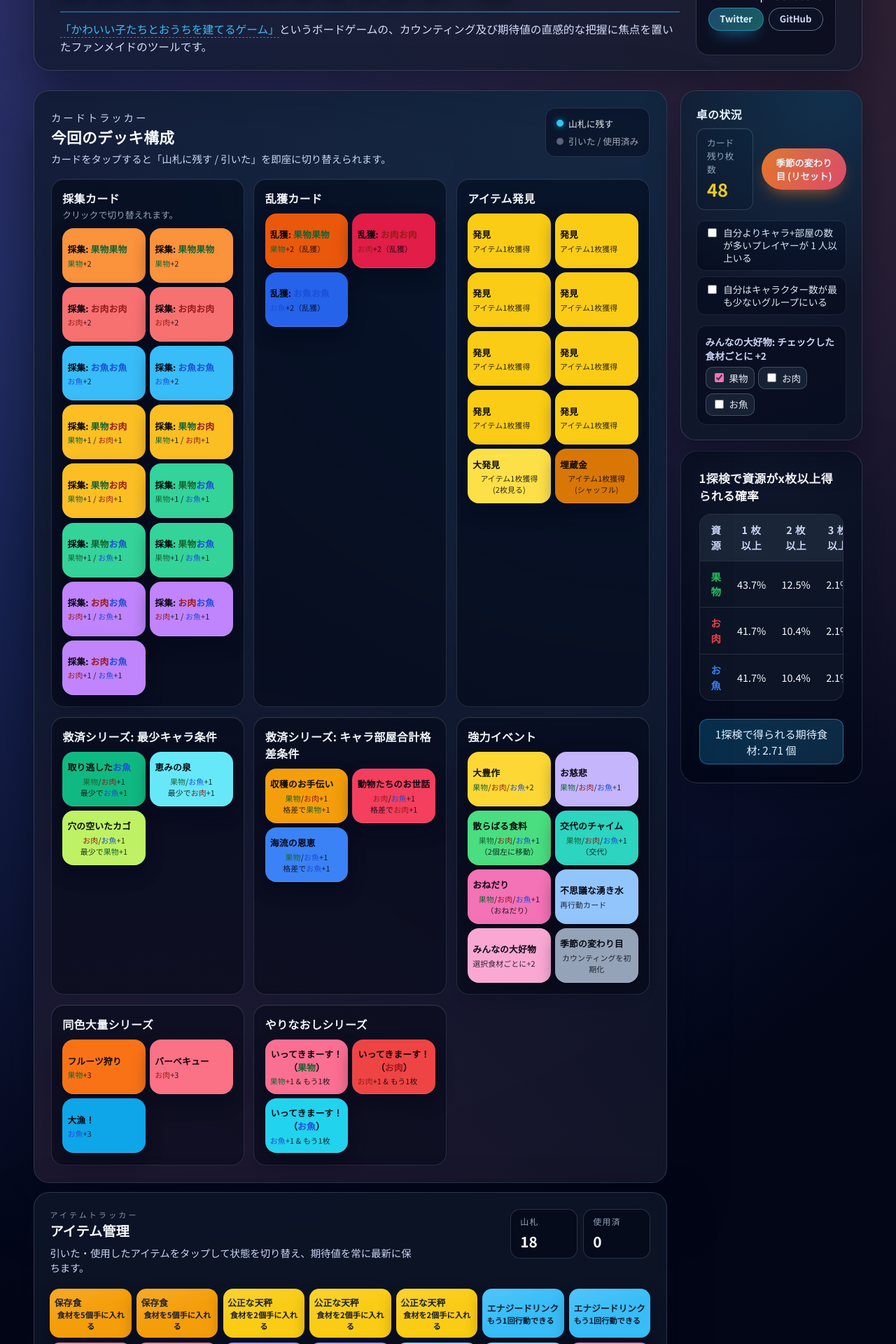
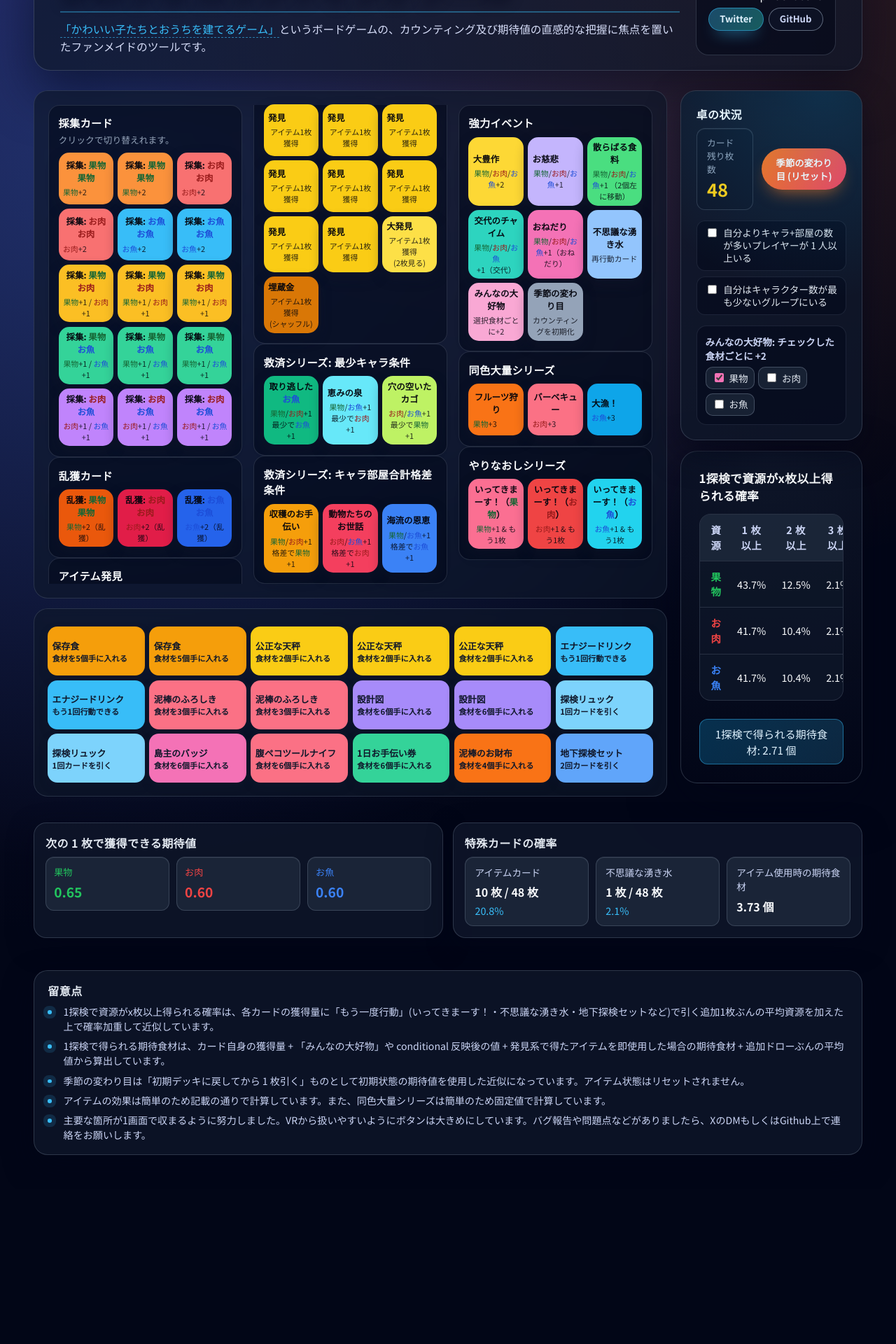
Before and after one commit to pikachu0310/kawauchi-counting-tool, a React (Vite) app: page / in a window 1280 px wide. Shown: the part 120-2040 px from the top of the page at 70% size. After the commit the page ends 1818 px from the top, so only its background shows below. Built offline with nearby package versions, Linux system fonts and the light colour scheme.

Commit message:
色々調整した

```diff
--- a/src/components/CardGrid.module.css
+++ b/src/components/CardGrid.module.css
@@ -1,155 +1,74 @@
 .section {
-  position: relative;
-  background: rgba(15, 23, 42, 0.8);
-  border: 1px solid rgba(148, 163, 184, 0.25);
-  border-radius: 22px;
-  padding: 1.5rem;
-  backdrop-filter: blur(10px);
-  box-shadow: 0 30px 80px rgba(2, 6, 23, 0.65);
-  overflow: hidden;
-}
-
-.section::before,
-.section::after {
-  content: "";
-  position: absolute;
-  inset: 0;
-  pointer-events: none;
-  opacity: 0.5;
-}
-
-.section::before {
-  background: radial-gradient(circle at top right, rgba(2, 132, 199, 0.25), transparent 60%);
-}
-
-.section::after {
-  background: radial-gradient(circle at 20% 120%, rgba(236, 72, 153, 0.2), transparent 55%);
+  background: rgba(15, 23, 42, 0.65);
+  border: 1px solid rgba(148, 163, 184, 0.2);
+  border-radius: 20px;
+  padding: 1.25rem;
+  backdrop-filter: blur(6px);
 }
 
 .sectionHeader {
-  position: relative;
-  z-index: 1;
-  display: flex;
-  justify-content: space-between;
-  align-items: flex-start;
-  gap: 1.25rem;
-  margin-bottom: 1.1rem;
+  margin-bottom: 1rem;
 }
 
 .sectionHeader h2 {
-  margin: 0.1rem 0;
-  font-size: 1.35rem;
-  color: #f8fafc;
-  letter-spacing: 0.02em;
+  margin: 0;
+  font-size: 1.2rem;
 }
 
 .sectionHeader p {
-  margin: 0.2rem 0 0;
-  color: #cbd5f5;
+  margin: 0.25rem 0 0;
+  color: #94a3b8;
   font-size: 0.9rem;
-  line-height: 1.5;
-}
-
-.sectionEyebrow {
-  margin: 0;
-  text-transform: uppercase;
-  letter-spacing: 0.2em;
-  font-size: 0.7rem;
-  color: rgba(148, 163, 184, 0.85);
-}
-
-.legend {
-  display: flex;
-  flex-direction: column;
-  gap: 0.4rem;
-  background: rgba(2, 6, 23, 0.45);
-  border-radius: 14px;
-  padding: 0.75rem 0.9rem;
-  border: 1px solid rgba(148, 163, 184, 0.2);
-}
-
-.legendItem {
-  display: flex;
-  align-items: center;
-  gap: 0.45rem;
-  font-size: 0.8rem;
-  color: #e2e8f0;
-}
-
-.legendItem[data-variant="inactive"] {
-  opacity: 0.7;
-}
-
-.legendDot {
-  width: 0.65rem;
-  height: 0.65rem;
-  border-radius: 50%;
-  background: linear-gradient(120deg, #38bdf8, #22d3ee);
-  box-shadow: 0 0 10px rgba(14, 165, 233, 0.8);
-}
-
-.legendItem[data-variant="inactive"] .legendDot {
-  background: rgba(148, 163, 184, 0.8);
-  box-shadow: none;
 }
 
 .groupStack {
-  position: relative;
-  z-index: 1;
-  display: grid;
-  grid-template-columns: repeat(auto-fit, minmax(240px, 1fr));
-  gap: 0.85rem;
+  column-count: 3;
+  column-gap: 1rem;
 }
 
 .group {
   border: 1px solid rgba(148, 163, 184, 0.2);
-  border-radius: 18px;
-  padding: 0.95rem;
-  background: rgba(2, 6, 23, 0.5);
-  backdrop-filter: blur(4px);
-  box-shadow: inset 0 1px 0 rgba(255, 255, 255, 0.1);
+  border-radius: 16px;
+  padding: 0.85rem;
+  background: rgba(2, 6, 23, 0.45);
 }
 
 .groupHeader {
-  margin-bottom: 0.7rem;
+  margin-bottom: 0.6rem;
 }
 
 .groupHeader h3 {
   margin: 0;
-  font-size: 1rem;
+  font-size: 0.95rem;
   letter-spacing: 0.02em;
-  color: #f1f5f9;
 }
 
 .groupHeader p {
   margin: 0.2rem 0 0;
   color: #94a3b8;
   font-size: 0.8rem;
-  line-height: 1.4;
 }
 
 .instanceGrid {
   display: grid;
-  grid-template-columns: repeat(auto-fill, minmax(95px, 1fr));
+  grid-template-columns: repeat(3, minmax(0, 1fr));
   gap: 0.38rem;
 }
 
 .instanceButton {
   width: 100%;
-  min-height: 78px;
+  min-height: 74px;
   border: none;
-  border-radius: 16px;
+  border-radius: 15px;
   cursor: pointer;
-  transition: transform 0.18s ease, box-shadow 0.18s ease, filter 0.18s ease, opacity 0.18s ease;
+  transition: transform 0.15s ease, box-shadow 0.15s ease, filter 0.15s ease, opacity 0.15s ease;
   color: #0f172a;
   display: flex;
   flex-direction: column;
   justify-content: center;
   text-align: center;
-  padding: 0.4rem 0.45rem;
-  gap: 0.15rem;
-  box-shadow: inset 0 -1px 0 rgba(255, 255, 255, 0.15), 0 12px 25px rgba(2, 6, 23, 0.45);
-  letter-spacing: 0.01em;
+  padding: 0.35rem 0.4rem;
+  gap: 0.2rem;
 }
 
 .instanceButton:focus-visible {
@@ -158,16 +77,17 @@
 }
 
 .instanceActive {
+  box-shadow: 0 8px 18px rgba(15, 23, 42, 0.45);
   transform: translateY(-1px);
 }
 
 .instanceInactive {
-  filter: brightness(0.55) grayscale(0.35);
+  filter: brightness(0.65) grayscale(0.2);
   opacity: 0.5;
 }
 
 .buttonLabel {
-  font-size: 0.8rem;
+  font-size: 0.78rem;
   font-weight: 700;
   color: rgba(3, 4, 12, 0.96);
 }
@@ -178,23 +98,17 @@
   color: rgba(3, 4, 12, 0.82);
 }
 
-@media (max-width: 900px) {
-  .sectionHeader {
-    flex-direction: column;
-  }
-
-  .legend {
-    flex-direction: row;
-    flex-wrap: wrap;
-  }
-}
-
 @media (max-width: 768px) {
   .groupStack {
     grid-template-columns: 1fr;
+    grid-auto-flow: row;
+  }
+
+  .instanceGrid {
+    grid-template-columns: repeat(auto-fill, minmax(90px, 1fr));
   }
 
   .instanceButton {
-    min-height: 70px;
+    min-height: 64px;
   }
 }
--- a/src/components/CardGrid.tsx
+++ b/src/components/CardGrid.tsx
@@ -71,23 +71,6 @@ export const CardGrid = ({ cards, groups, instanceState, onToggle }: CardGridPro
 
   return (
     <section className={styles.section}>
-      <header className={styles.sectionHeader}>
-        <div>
-          <p className={styles.sectionEyebrow}>カードトラッカー</p>
-          <h2>今回のデッキ構成</h2>
-          <p>カードをタップすると「山札に残す / 引いた」を即座に切り替えられます。</p>
-        </div>
-        <div className={styles.legend}>
-          <span className={styles.legendItem}>
-            <span className={styles.legendDot} aria-hidden="true" />
-            山札に残す
-          </span>
-          <span className={styles.legendItem} data-variant="inactive">
-            <span className={styles.legendDot} aria-hidden="true" />
-            引いた / 使用済み
-          </span>
-        </div>
-      </header>
       <div className={styles.groupStack}>
         {groups.map((group) => {
           const groupCards = cardsByGroup[group.id] ?? [];
--- a/src/components/ItemPanel.module.css
+++ b/src/components/ItemPanel.module.css
@@ -1,83 +1,33 @@
 .panel {
-  background: rgba(15, 23, 42, 0.8);
-  border: 1px solid rgba(148, 163, 184, 0.25);
-  border-radius: 22px;
-  padding: 1.4rem;
+  background: rgba(15, 23, 42, 0.65);
+  border: 1px solid rgba(148, 163, 184, 0.2);
+  border-radius: 20px;
+  padding: 1.2rem;
   display: flex;
   flex-direction: column;
-  gap: 1rem;
-  backdrop-filter: blur(10px);
-  box-shadow: 0 20px 60px rgba(2, 6, 23, 0.55);
+  gap: 0.6rem;
+  backdrop-filter: blur(6px);
 }
 
-.panelHeader {
-  display: flex;
-  justify-content: space-between;
-  align-items: flex-start;
-  gap: 1rem;
-  flex-wrap: wrap;
+.panel h2 {
+  margin: 0;
+  font-size: 1.1rem;
 }
 
-.panelHeader h2 {
-  margin: 0.1rem 0;
-  font-size: 1.2rem;
-  color: #f8fafc;
-}
-
-.panelEyebrow {
+.panel p {
   margin: 0;
-  text-transform: uppercase;
-  letter-spacing: 0.3em;
-  font-size: 0.68rem;
-  color: rgba(148, 163, 184, 0.9);
-}
-
-.panelDescription {
-  margin: 0.35rem 0 0;
-  color: #cbd5f5;
+  color: #94a3b8;
   font-size: 0.9rem;
-  max-width: 520px;
-  line-height: 1.5;
-}
-
-.panelStats {
-  display: flex;
-  gap: 0.5rem;
-  align-items: stretch;
-}
-
-.panelStat {
-  min-width: 96px;
-  background: rgba(2, 6, 23, 0.55);
-  border-radius: 14px;
-  border: 1px solid rgba(148, 163, 184, 0.25);
-  padding: 0.5rem 0.8rem;
-  display: flex;
-  flex-direction: column;
-  gap: 0.25rem;
-}
-
-.panelStat span {
-  font-size: 0.75rem;
-  color: #94a3b8;
-  text-transform: uppercase;
-  letter-spacing: 0.1em;
-}
-
-.panelStat strong {
-  font-size: 1.3rem;
-  color: #f8fafc;
 }
 
 .grid {
   display: grid;
-  grid-template-columns: repeat(auto-fit, minmax(110px, 1fr));
-  gap: 0.45rem;
-  margin-top: 0.2rem;
+  grid-template-columns: repeat(9, minmax(0, 1fr));
+  gap: 0.4rem;
+  margin-top: 0.4rem;
 }
 
 .tile {
-  position: relative;
   border: none;
   border-radius: 14px;
   padding: 0.4rem;
@@ -90,7 +40,6 @@
   cursor: pointer;
   transition: transform 0.15s ease, opacity 0.15s ease;
   color: #0f172a;
-  overflow: hidden;
 }
 
 .tile:focus-visible {
@@ -98,22 +47,12 @@
   outline-offset: 2px;
 }
 
-.tile::after {
-  content: "";
-  position: absolute;
-  inset: 0;
-  border-radius: inherit;
-  background: linear-gradient(160deg, rgba(255, 255, 255, 0.25), transparent 50%);
-  opacity: 0.5;
-  pointer-events: none;
-}
-
 .active {
-  box-shadow: 0 12px 25px rgba(2, 6, 23, 0.4);
+  box-shadow: 0 6px 12px rgba(15, 23, 42, 0.35);
 }
 
 .inactive {
-  opacity: 0.4;
+  opacity: 0.35;
   filter: grayscale(0.2);
 }
 
@@ -125,16 +64,14 @@
   font-size: 0.7rem;
 }
 
-@media (max-width: 640px) {
-  .panelHeader {
-    flex-direction: column;
-  }
-
-  .panelStats {
-    width: 100%;
-  }
-
-  .panelStat {
-    flex: 1;
+@media (max-width: 1280px) {
+  .grid {
+    grid-template-columns: repeat(6, minmax(0, 1fr));
   }
 }
+
+@media (max-width: 800px) {
+  .grid {
+    grid-template-columns: repeat(3, minmax(0, 1fr));
+  }
+}
--- a/src/components/ItemPanel.tsx
+++ b/src/components/ItemPanel.tsx
@@ -36,53 +36,26 @@ const ItemTile = ({
 );
 
 export const ItemPanel = ({ itemState, onToggle }: ItemPanelProps) => {
-  const { tiles, activeCount } = useMemo(() => {
-    const mapped = itemDefinitions.flatMap((item) =>
+  const tiles = useMemo(() => {
+    return itemDefinitions.flatMap((item) =>
       Array.from({ length: item.count }).map((_, index) => {
         const instanceId = `${item.id}__${index}` as ItemInstanceId;
-        const active = itemState[instanceId];
         return {
           instanceId,
           item,
-          active,
+          active: itemState[instanceId],
         };
       }),
     );
-
-    const remaining = mapped.filter((tile) => tile.active).length;
-    return {
-      tiles: mapped,
-      activeCount: remaining,
-    };
   }, [itemState]);
-
-  const totalCount = tiles.length;
 
   return (
     <section className={styles.panel}>
-      <header className={styles.panelHeader}>
-        <div>
-          <p className={styles.panelEyebrow}>アイテムトラッカー</p>
-          <h2>アイテム管理</h2>
-          <p className={styles.panelDescription}>
-            引いた・使用したアイテムをタップして状態を切り替え、期待値を常に最新に保ちます。
-          </p>
-        </div>
-        <div className={styles.panelStats}>
-          <div className={styles.panelStat}>
-            <span>山札</span>
-            <strong>{activeCount}</strong>
-          </div>
-          <div className={styles.panelStat}>
-            <span>使用済</span>
-            <strong>{totalCount - activeCount}</strong>
-          </div>
-        </div>
-      </header>
       <div className={styles.grid}>
         {tiles.map(({ instanceId, item, active }) => (
           <ItemTile
             key={instanceId}
+            id={instanceId}
             name={item.name}
             description={item.description}
             color={item.color}
```
